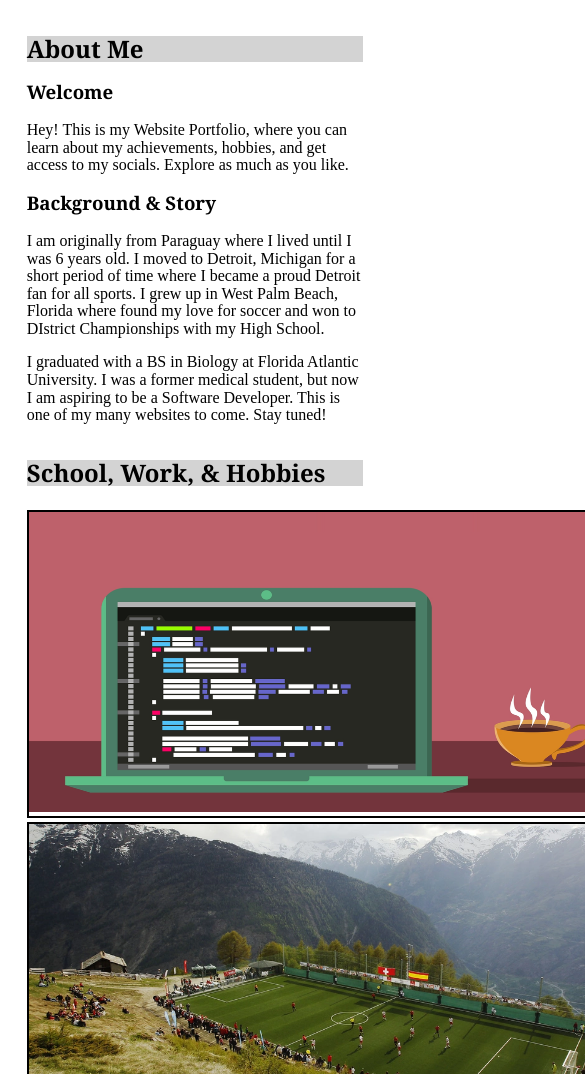
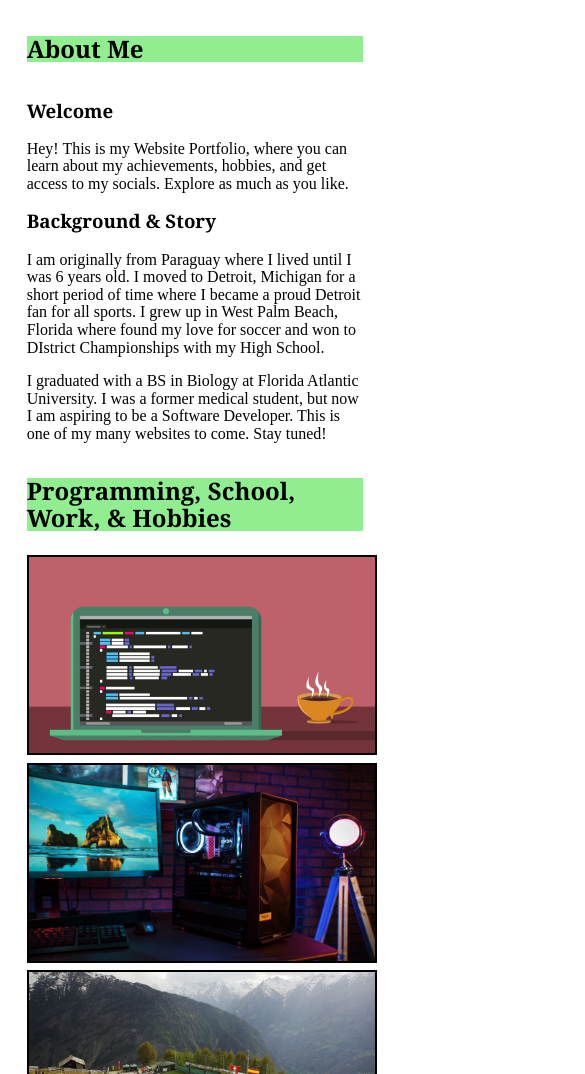
Before and after one commit to ginocorp/2_Professioinal_Portfolio, a plain HTML site: page index.html in a window 390 px wide. Shown: the part 146-1220 px from the top of the page, 585 px wide, since content can reach past the window. Drawn offline with Linux system fonts and the light colour scheme.

Commit message:
edited portfolio; still could use some touch-ups

```diff
--- a/assets/style.css
+++ b/assets/style.css
@@ -1,3 +1,6 @@
+* {
+    max-width: 1200px;
+}
 body {
     display: flex;
     flex-direction: column;
@@ -38,28 +41,45 @@ h2 {
     background-color: lightblue;
 }
 
-.image {
+#school-work-hobbies {
+   padding-left: 70px;
+}
+
+.image img {
     background-position: bottom center;
     border: 2px solid black;
     display: inline-block;
+    column-count: 2;
+    align-items: center;
     margin-top: 4px;
     padding: 30px auto;
-    text-align: center;
+    height: 200px;
+    width: 350px;
 }
 
-.image img {
-    height: 300px;
-    width: 600px;
-}
-
-.image:hover {
+.top-image img:hover {
     border-color:lightblue;
 }
 
+img:hover {
+    border-color:lightblue;
+}
+
+.top-image img{
+    background-position: bottom center;
+    border: 2px solid black;
+    display: inline-block;
+    column-count: 2;
+    align-items: center;
+    margin-top: 4px;
+    height: 400px;
+    width: 704px;
+}
+
 #contact-me ul li {
-    display: flex;
+    display: inline-flex;
     list-style: none;
-    padding-bottom: 10px;
+    padding: 10px 40px;
 }
 
 #contact-me ul li a {
@@ -81,9 +101,26 @@ footer a {
     color: black;
 }
 
+@media screen and (max-width: 992px) {
+    main, nav {
+      display: flex;
+      flex-direction: column;
+    }
+    header, h2, footer {
+        background: coral;
+    }
+    .image:hover {
+        border-color: coral;
+    }
+    #school-work-hobbies {
+        padding-left: 0px;
+    }
+  }
+
 @media screen and (max-width: 768px) {
     main, nav {
       flex-direction: column;
+      align-content: center;
     }
     header, h2, footer {
       background: lightgray;
@@ -91,4 +128,28 @@ footer a {
     .image:hover {
       border-color: lightgray;
     }
+    .top-image img {
+        height: 200px;
+        width: 350px;
     }
+    #school-work-hobbies {
+        padding-left: 0px;
+    }
+}
+
+@media screen and (max-width: 576px) {
+    main, nav {
+        display: flex;
+        flex-direction: column;
+    }
+    header, h2, footer {
+      background-color: lightgreen;
+    }
+    .image:hover {
+        border-color: lightgreen;
+    }
+    .top-image img {
+        height: 200px;
+        width: 350px;
+    }
+  }
--- a/index.html
+++ b/index.html
@@ -22,8 +22,8 @@
   </header>
 
 <main>
+    <h2>About Me</h2>
       <section id="about-me">
-      <h2>About Me</h2>
         <h3>Welcome</h3>
           <p>Hey! This is my Website Portfolio, where you can learn about my achievements, hobbies, and get access to my socials. Explore as much as you like.</p>
         <h3>Background & Story</h3>
@@ -31,43 +31,41 @@
           <p>I graduated with a BS in Biology at Florida Atlantic University. I was a former medical student, but now I am aspiring to be a Software Developer. This is one of my many websites to come. Stay tuned!</p>
       </section>
 
+
+    <h2>Programming, School, Work, & Hobbies</h2>
       <section id="school-work-hobbies">
-      <h2>School, Work, & Hobbies</h2>
-        <div class="image">
+        <div class="top-image">
           <img src="images/000-Online-Code-Editors.png" alt="laptop with code and warm coffee next to it"/>
-        </div>
           <!-- <h3>Programmer</h3>
           <p>Take a look at my Repo's</p> -->
-
+        </div>
 
         <div class="image">
+          <img src="images/ABS-Precision-Xtreme-gaming-PC-review-242.jpg" alt="gaming PC setup"/>
+          <!-- <h3>Gaming</h3>
+          <p>It's an addiction</p>-->
+
           <img src="images/original.jpg.webp" alt="soccer field on top of mountain"/>
-        </div>
           <!-- <h3>Soccer</h3>
           <p>"Futbol is life"</p> -->
 
-
-        <div class="image">
           <img src="images/ghows-TH-200219574-e81dcf5a.jpg.webp" alt="amazon boxes going down conveyer belt"/>
-        </div>
           <!-- <h3>Amazon</h3>
           <p>Warehouse Assistant Manager</p> -->
 
-
-        <div class="image">
           <img src="images/floridaatlanticuniversityfront.jpg" alt="image of Florida Atlantic Univerity Entrance"/>
         </div>
           <!-- <h3>Florida Atlantic University</h3>
           <p>BS Biology</p> -->
       </section>
 
+    <h2>Contact Me</h2>
       <section id="contact-me">
-      <h2>Contact Me</h2>
         <ul>
           <li><a href="cellphone-number">(561)301-5519</a></li>
-          <li><a href="https://github.com/ginocorp">GitHub</a></li>
-          <li><a href="https://www.linkedin.com/in/gino-colman-93257b70/">LinkedIn</a></li>
-          <li><a href="https://twitter.com/ginocorp_">Twitter</a></li>
+          <li><a href="https://github.com/ginocorp" target="_blank">GitHub</a></li>
+          <li><a href="https://www.linkedin.com/in/gino-colman-93257b70/" target="_blank">LinkedIn</a></li>
+          <li><a href="https://twitter.com/ginocorp_" target="_blank">Twitter</a></li>
         </ul>
       </section>
 </main>
```
Also changed, not shown: 1 other file. Lines whose indentation alone changed are shown as unchanged.
